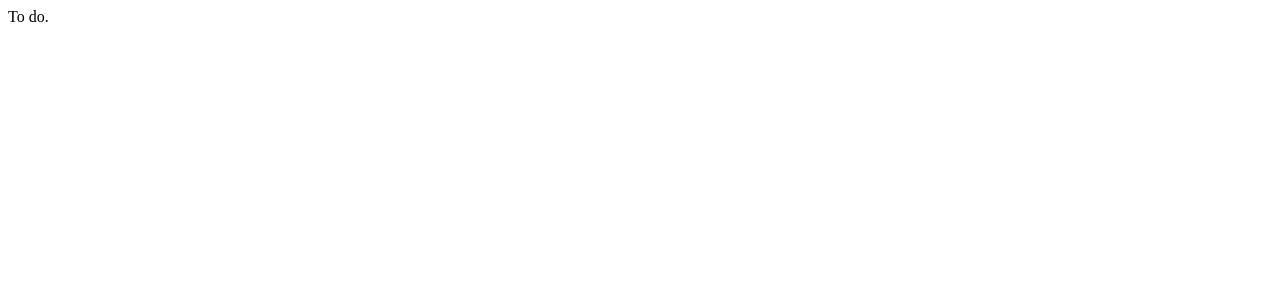
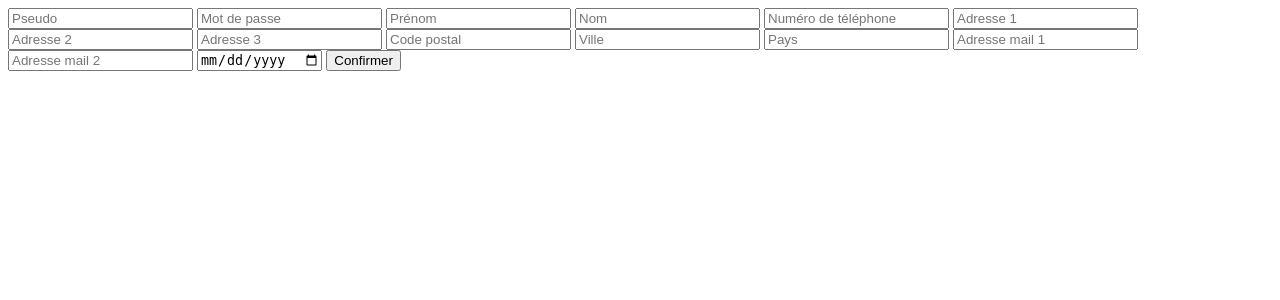
Before and after one commit to FunLab-Tours/FunTool, a PHP site: page /?page=sign_on in a window 1280 px wide. Before the commit the part shown is almost empty. Shown: the top 300 px of the page. Run offline with PHP 8.4, Linux system fonts and the light colour scheme.

Commit message:
Preparing forms for unconnected users.

```diff
--- a/include/config.php
+++ b/include/config.php
@@ -1,8 +1,8 @@
 <?php
 	$DB_Host = "localhost";
 	$DB_User = "root";
-	$DB_Password = "";
-	$DB_Database = "funtool";
+	$DB_Password = "mame";
+	$DB_Database = "FunTool";
 	$DB_Port = 3306;
 
 	$privateKey = "thisisaprivatekey";
--- a/lang/fr.php
+++ b/lang/fr.php
@@ -1,6 +1,27 @@
 <?php
     $lang = [];
+    $lang["submit"] = "Confirmer";
     $lang["editMachine"] = "Modifier une machine";
+
+    $lang["pseudo"] = "Pseudo";
+    $lang["password"] = "Mot de passe";
+    $lang["sign_on"] = "S'inscrire";
+
+    $lang["firstName"] = "Prénom";
+    $lang["name"] = "Nom";
+    $lang["telephone"] = "Numéro de téléphone";
+    $lang["adressL1"] = "Adresse 1";
+    $lang["adressL2"] = "Adresse 2";
+    $lang["adressL3"] = "Adresse 3";
+    $lang["zipCode"] = "Code postal";
+    $lang["town"] = "Ville";
+    $lang["country"] = "Pays";
+    $lang["email"] = "Adresse mail 1";
+    $lang["emailBis"] = "Adresse mail 2";
+    $lang["birthDate"] = "Date de naissance";
+    $lang["inscriptionActiveList"] = "S'inscrire sur la liste des membres actifs";
+    $lang["inscriptionNews"] = "S'inscrire à la newsletter";
+    $lang["idPicture"] = "Photo de profil";
 
     $error = [];
     $error[-1] = "Erreur Inconnue";
--- a/view/home/index.php
+++ b/view/home/index.php
@@ -1,5 +1 @@
-<?php
-    loadModules("lab");
-    listAllLab();
-
-?>
+Home to do.
--- a/view/unconnected/login.php
+++ b/view/unconnected/login.php
@@ -1 +1,7 @@
-To do.
+<form method="POST" action="">
+    <input type="text" placeholder="<?=$lang["pseudo"]?>" name="login" />
+    <input type="password" placeholder="<?=$lang["password"]?>" name="password" />
+    <input type="submit" value="<?=$lang["submit"]?>" name="submit" />
+</form>
+
+<a href="?page=sign_on"><?=$lang["sign_on"]?></a>
--- /dev/null
+++ b/view/unconnected/sign_on.php
@@ -0,0 +1,20 @@
+<form method="POST" action="">
+    <input type="text" placeholder="<?=$lang["pseudo"]?>" name="pseudo" />
+    <input type="text" placeholder="<?=$lang["password"]?>" name="password" />
+    <input type="text" placeholder="<?=$lang["firstName"]?>" name="firstName" />
+    <input type="text" placeholder="<?=$lang["name"]?>" name="name" />
+    <input type="text" placeholder="<?=$lang["telephone"]?>" name="telephone" />
+    <input type="text" placeholder="<?=$lang["adressL1"]?>" name="adressL1" />
+    <input type="text" placeholder="<?=$lang["adressL2"]?>" name="adressL2" />
+    <input type="text" placeholder="<?=$lang["adressL3"]?>" name="adressL3" />
+    <input type="text" placeholder="<?=$lang["zipCode"]?>" name="zipCode" />
+    <input type="text" placeholder="<?=$lang["town"]?>" name="town" />
+    <input type="text" placeholder="<?=$lang["country"]?>" name="country" />
+    <input type="text" placeholder="<?=$lang["email"]?>" name="email" />
+    <input type="text" placeholder="<?=$lang["emailBis"]?>" name="emailBis" />
+    <input type="date" placeholder="<?=$lang["birthDate"]?>" name="birthDate">
+    <!-- inscriptionActiveList -->
+    <!-- inscriptionNews -->
+    <!-- idPicture -->
+    <input type="submit" value="<?=$lang["submit"]?>" name="submit" />
+</form>
```
Also changed, not shown: module/pages.php (+6 -6 lines), module/login.php (renamed from module/unconnected.php), 1 other file.
